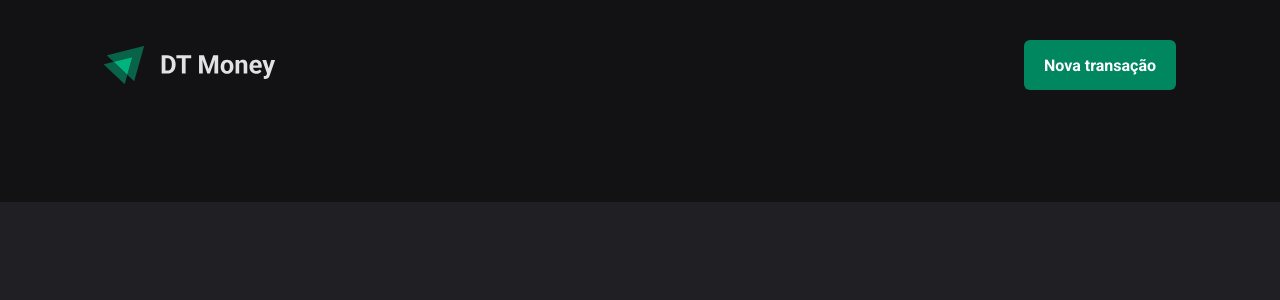
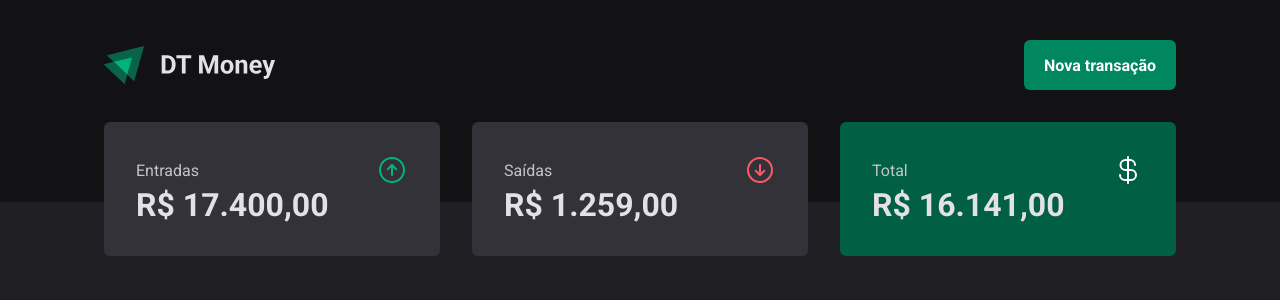
Before and after one commit to AlanOlimpio/dt-money, a React (Vite) app: page / in a window 1280 px wide. Shown: the top 300 px of the page. Built offline with nearby package versions, Linux system fonts and the light colour scheme.

Commit message:
feat: cria componente Summary

```diff
--- a/package.json
+++ b/package.json
@@ -10,6 +10,7 @@
     "preview": "vite preview"
   },
   "dependencies": {
+    "phosphor-react": "^1.4.1",
     "react": "^18.3.1",
     "react-dom": "^18.3.1",
     "styled-components": "^6.1.12"
--- /dev/null
+++ b/src/components/Summary/Summary.tsx
@@ -0,0 +1,32 @@
+import { ArrowCircleDown, ArrowCircleUp, CurrencyDollar } from 'phosphor-react';
+import { SummaryCard, SummaryContainer } from './SummaryStyles';
+import { defaultTheme } from '../../styles/themes/default';
+
+function Summary() {
+  return (
+    <SummaryContainer>
+      <SummaryCard>
+        <header>
+          <span>Entradas</span>
+          <ArrowCircleUp size={32} color={defaultTheme['green-300']} />
+        </header>
+        <strong>R$ 17.400,00</strong>
+      </SummaryCard>
+      <SummaryCard>
+        <header>
+          <span>Saídas</span>
+          <ArrowCircleDown size={32} color={defaultTheme['red-300']} />
+        </header>
+        <strong>R$ 1.259,00</strong>
+      </SummaryCard>
+      <SummaryCard variant="green">
+        <header>
+          <span>Total</span>
+          <CurrencyDollar size={32} color={defaultTheme.white} />
+        </header>
+        <strong>R$ 16.141,00</strong>
+      </SummaryCard>
+    </SummaryContainer>
+  );
+}
+export default Summary;
--- /dev/null
+++ b/src/components/Summary/SummaryStyles.ts
@@ -0,0 +1,37 @@
+import styled from 'styled-components';
+import { css } from 'styled-components';
+
+interface SummaryCardProps {
+  variant?: 'green';
+}
+
+export const SummaryContainer = styled.section`
+  width: 100%;
+  max-width: 1120px;
+  margin: -5rem auto 0;
+  padding: 0 1.5rem;
+  display: grid;
+  grid-template-columns: repeat(3, 1fr);
+  gap: 2rem;
+`;
+
+export const SummaryCard = styled.div<SummaryCardProps>`
+  ${({ theme, variant }) => css`
+    background-color: ${variant !== 'green'
+      ? theme['gray-600']
+      : theme['green-700']};
+    border-radius: 6px;
+    padding: 2rem;
+    header {
+      display: flex;
+      align-items: center;
+      justify-content: space-between;
+      color: ${theme['gray-300']};
+    }
+    strong {
+      dispaly: block;
+      margin-top: 1rem;
+      font-size: 2rem;
+    }
+  `}
+`;
--- /dev/null
+++ b/src/components/Summary/index.ts
@@ -0,0 +1,2 @@
+import Summary from './Summary';
+export default Summary;
--- a/src/pages/Transactions/Transactions.tsx
+++ b/src/pages/Transactions/Transactions.tsx
@@ -1,9 +1,11 @@
 import Header from '../../components/Header';
+import Summary from '../../components/Summary';
 
 function Transactions() {
   return (
     <div>
       <Header />
+      <Summary />
     </div>
   );
 }
```
Also changed, not shown: 2 other files (tests, documents, lock files or other folders).
